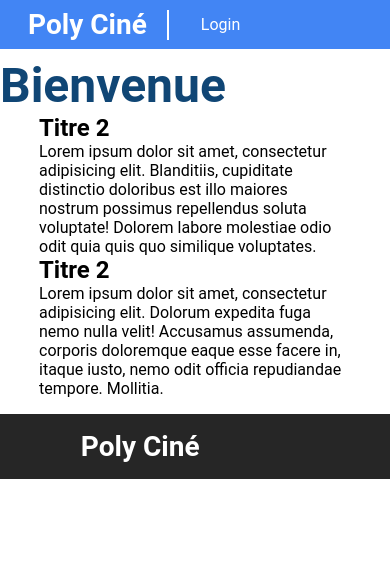
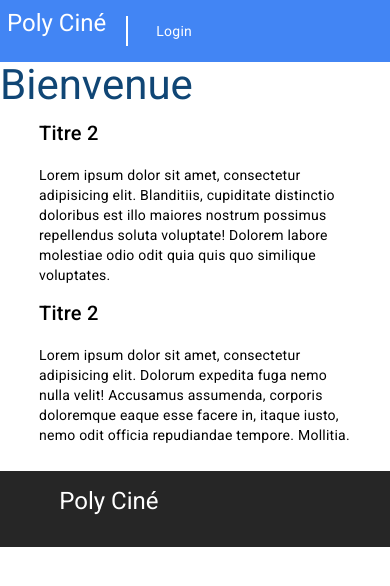
Before and after one commit to Yaimuu/ProjetCinemaEpul, an Angular app in the folder AngularCli/: page / in a window 390 px wide. Shown: the top 586 px of the page. Built offline with nearby package versions, Linux system fonts and the light colour scheme.

Commit message:
update to version 15

```diff
--- a/AngularCli/angular.json
+++ b/AngularCli/angular.json
@@ -7,8 +7,7 @@
       "projectType": "application",
       "schematics": {
         "@schematics/angular:component": {
-          "style": "scss",
-          "skipTests": true
+          "style": "scss"
         }
       },
       "root": "",
@@ -31,6 +30,7 @@
               "src/assets"
             ],
             "styles": [
+              "@angular/material/prebuilt-themes/indigo-pink.css",
               "src/styles.scss"
             ],
             "scripts": []
@@ -94,6 +94,7 @@
               "src/assets"
             ],
             "styles": [
+              "@angular/material/prebuilt-themes/indigo-pink.css",
               "src/styles.scss"
             ],
             "scripts": []
@@ -101,8 +102,5 @@
         }
       }
     }
-  },
-  "cli": {
-    "analytics": false
   }
 }
--- a/AngularCli/src/app/home/home.component.css
+++ /dev/null
@@ -1,24 +0,0 @@
-h1 {
-  color: #104675;
-  font-size: 3em;
-}
-
-.accueil-container {
-  display: flex;
-  gap: 10em;
-  justify-content: space-between;
-  width: 80%;
-  margin-left: auto;
-  margin-right: auto;
-}
-
-.accueil-description {
-  display: flex;
-  flex-direction: column;
-}
-
-@media screen and (max-width: 800px) {
-  .accueil-container {
-    flex-direction: column;
-  }
-}
--- a/AngularCli/src/index.html
+++ b/AngularCli/src/index.html
@@ -7,8 +7,11 @@
   <meta name="viewport" content="width=device-width, initial-scale=1">
   <link rel="icon" type="image/x-icon" href="favicon.ico">
   <link href="https://fonts.googleapis.com/icon?family=Material+Icons&display=block" rel="stylesheet">
+  <link rel="preconnect" href="https://fonts.gstatic.com">
+  <link href="https://fonts.googleapis.com/css2?family=Roboto:wght@300;400;500&display=swap" rel="stylesheet">
+  <link href="https://fonts.googleapis.com/icon?family=Material+Icons" rel="stylesheet">
 </head>
-<body>
+<body class="mat-typography">
   <app-root></app-root>
 </body>
 </html>
--- a/AngularCli/src/styles.scss
+++ b/AngularCli/src/styles.scss
@@ -15,3 +15,7 @@ html, body {
 body {
   font-family: Roboto, "Helvetica Neue", sans-serif;
 }
+
+
+html, body { height: 100%; }
+body { margin: 0; font-family: Roboto, "Helvetica Neue", sans-serif; }
--- a/AngularCli/tsconfig.json
+++ b/AngularCli/tsconfig.json
@@ -2,7 +2,7 @@
 {
   "compileOnSave": false,
   "compilerOptions": {
-    "baseUrl": "./src",
+    "baseUrl": "./",
     "outDir": "./dist/out-tsc",
     "forceConsistentCasingInFileNames": true,
     "strict": true,
```
Also changed, not shown: AngularCli/package.json (+17 -18 lines), AngularCli/src/app/authentication/login/login.component.scss (line endings or trailing spaces), 2 other files (tests, documents, lock files or other folders).
